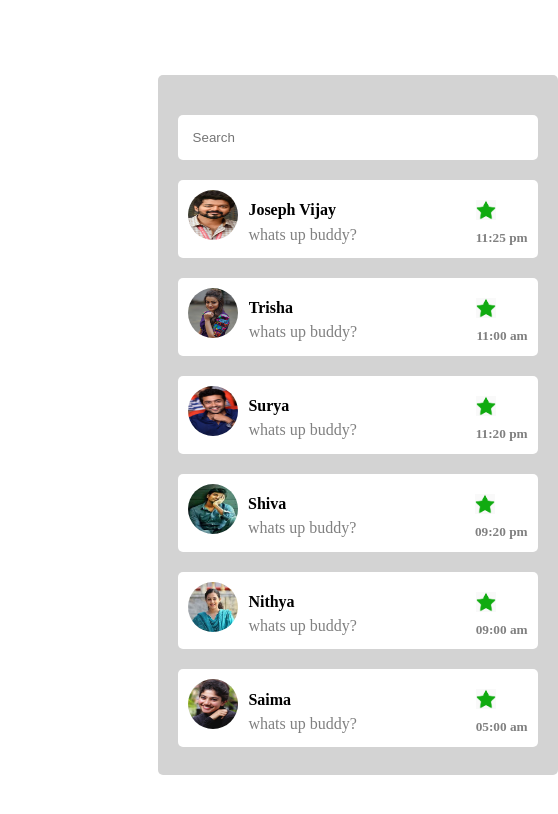
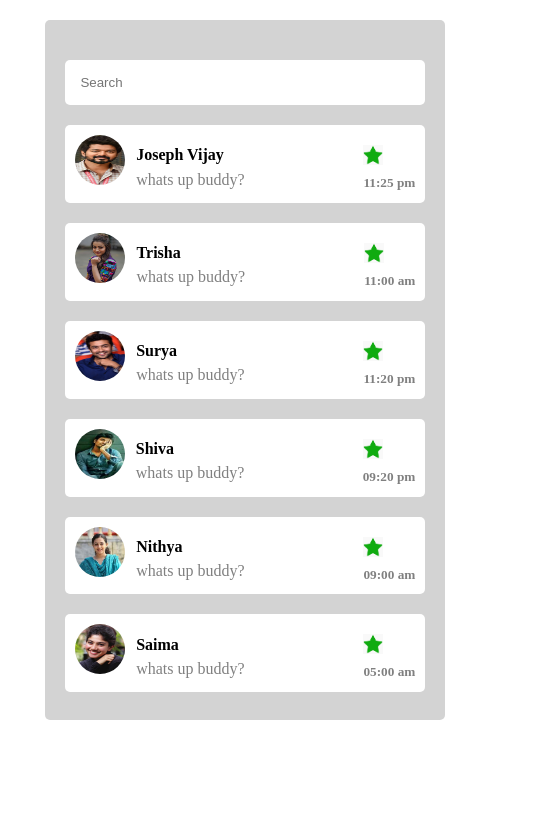
Before and after one commit to Akshayaa-KK/Whatsappclone-React, a React app: page / in a window 390 px wide. Shown: the whole page, 558 px wide, since content can reach past the window. Built offline with nearby package versions, Linux system fonts and the light colour scheme.

Commit message:
Updated Media Queries

```diff
--- a/src/style.css
+++ b/src/style.css
@@ -66,3 +66,10 @@
 .timeStamp{
     margin-top:10px;
 }
+
+@media screen and (max-width:600px) {
+    .frame{
+        margin-left:10%;
+        margin-top:20px;
+    }
+}
```
